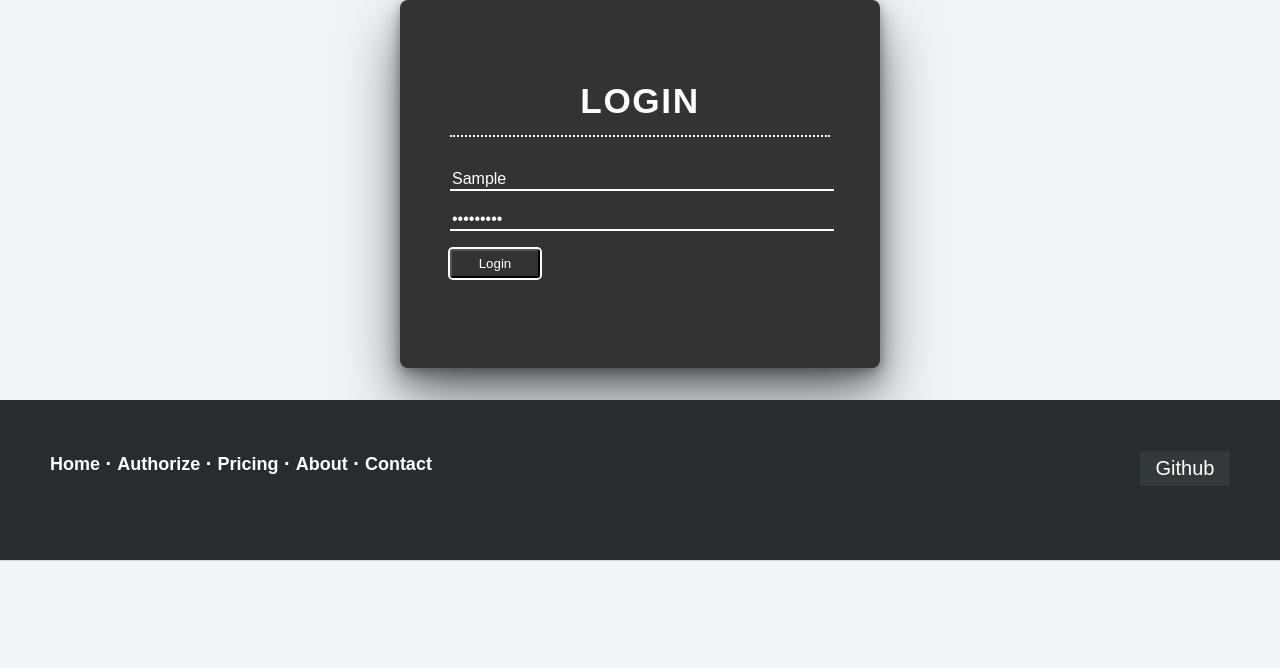
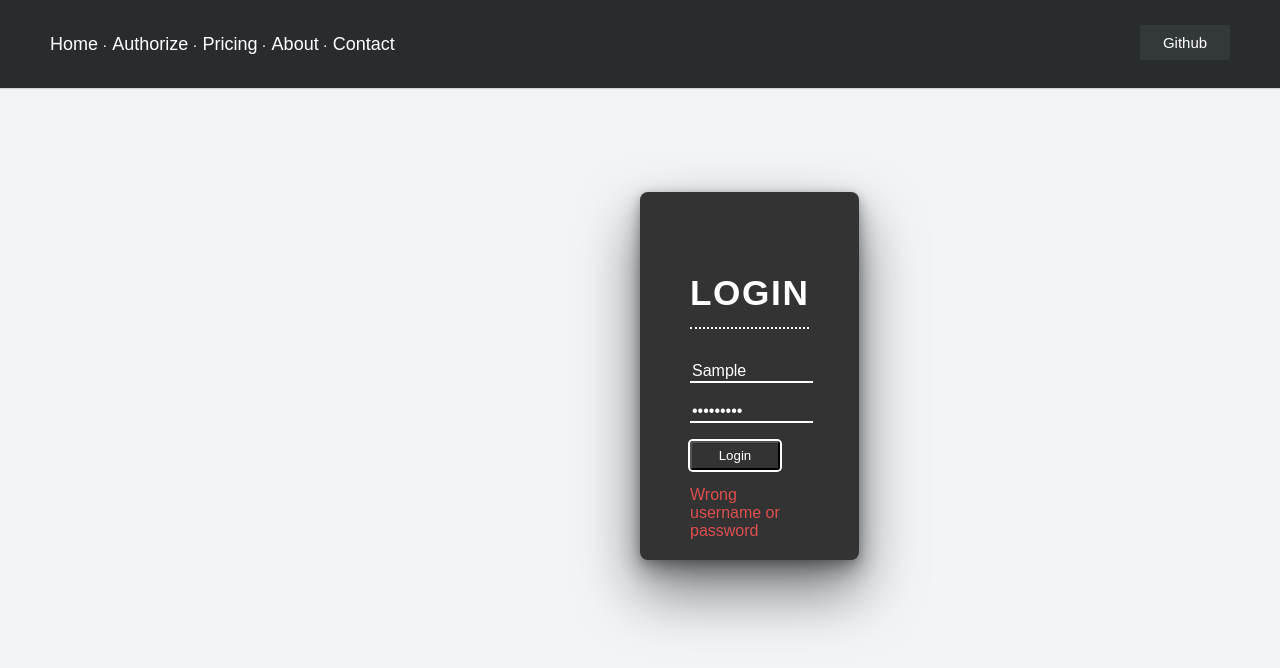
Before and after one commit to hugescrub/cafe, a React (Create React App) app in the folder client/: page /authorize in a window 1280 px wide. Both pictures are taken after typing "Sample", "Sample123" into the empty fields and a click on the button "Login". Shown: the top 668 px of the page. Built offline with nearby package versions, Linux system fonts and the light colour scheme; no server answers.

Commit message:
Login page additions, styles fixes

```diff
--- a/client/src/components/login/Login.css
+++ b/client/src/components/login/Login.css
@@ -1,4 +1,7 @@
   .body {
+    margin: 12rem;
+    margin-right: 15rem;
+    margin-left: 15rem;
     font-family: Assistant, sans-serif;
     display: flex;
     height: 25rem;
--- a/client/src/components/login/Login.js
+++ b/client/src/components/login/Login.js
@@ -1,28 +1,22 @@
-import React, { useState } from "react";
+import React, { useState, useEffect } from "react";
 import "./Login.css";
 
 export default function Login() {
   const [Login, setLogin] = useState([]);
+  const [requestFailed, setRequestFailed] = useState(false);
 
   const [username, setUsername] = useState("");
   const [password, setPassword] = useState("");
   const onUsernameChange = (e) => setUsername(e.target.value);
   const onPasswordChange = (e) => setPassword(e.target.value);
 
-  /*
-  * Use for accessing protected endpoint later
-  * TODO: delete comment
-  *
-  const requestOptions = {
-    method: "POST",
-    headers: {
-      "Content-Type": "application/json",
-      Authorization: "Basic " + btoa(`${username}:${password}`)
-    },
-    body: JSON.stringify(data)
-  };
-  *
-  */
+  const errorMessage = () => {
+    if(requestFailed){
+      return(
+        <p>{"Wrong username or password"}</p>
+      )
+    }
+  }
 
   const handleLogin = (e) => {
     e.preventDefault();
@@ -33,12 +27,31 @@ export default function Login() {
       body: JSON.stringify(data),
     };
     fetch("http://localhost:8080/auth/login", requestOptions)
-      .then((res) => res.json())
+      .then((res) => {
+        if (!res.ok) {
+          throw new Error(res.status);
+        } else {
+          setRequestFailed(false);
+          return res.json();
+        }
+      })
       .then((res) => {
         console.log(res);
         setLogin(res);
+      })
+      .catch((error) => {
+        console.log("error: " + error);
+        setRequestFailed(true);
       });
   };
+
+  const persistData = () => {
+    localStorage.getItem('data');
+  }
+
+  useEffect(() => {
+    localStorage.setItem('data', JSON.stringify(btoa(`${username}:${password}`)));
+  }, [requestFailed, persistData]);
 
   return (
     <div className="body">
@@ -49,6 +62,7 @@ export default function Login() {
         <div className="form">
           <form>
             <input
+              name="username"
               type="text"
               placeholder="Username"
               className="text"
@@ -58,6 +72,7 @@ export default function Login() {
               required
             />
             <input
+              name="password"
               type="password"
               placeholder="••••••••••••••"
               className="password"
@@ -68,9 +83,12 @@ export default function Login() {
             <button className="btn-login" id="do-login" onClick={handleLogin}>
               Login
             </button>
+            {errorMessage()}
           </form>
         </div>
       </section>
     </div>
   );
 }
+
+// <p>{requestFailed ? "Wrong username or password" : "Logged in successfully!"}</p>
--- a/client/src/index.css
+++ b/client/src/index.css
@@ -73,7 +73,6 @@ p::first-letter {
 }
 
 .btn-container {
-  margin-bottom: 4rem;
   display: flex;
   justify-content: center;
 }
@@ -134,10 +133,13 @@ p::first-letter {
 }
 
 footer-section {
+  position: fixed;
+  top: 0;
+  left: 0;
   width: 100%;
   display: inline-block;
   background: #ccc;
-  height: 10rem;
+  height: 5.5rem;
   text-align: center;
   font-size: 22px;
   font-weight: 700;
@@ -151,7 +153,7 @@ footer-section {
   width: 100%;
   text-align: left;
   font: normal 16px sans-serif;
-  padding: 45px 50px;
+  padding: 28px 50px;
 }
 
 .footer-distributed .footer-left p {
@@ -162,11 +164,9 @@ footer-section {
 
 .footer-distributed p.footer-links {
   font-size: 18px;
-  font-weight: bold;
   text-transform: capitalize;
   color: #ffffff;
   margin: 0 0 10px;
-  padding: 0;
   transition: ease .25s;
 }
 
@@ -180,7 +180,7 @@ footer-section {
 
 .footer-distributed .footer-links a:before {
   content: '\00a0 ·';
-  font-size: 20px;
+  font-size: 15px;
   left: 0;
   color: #fff;
   display: inline-block;
@@ -201,9 +201,10 @@ footer-section {
   display: inline-block;
   width: 90px;
   height: 35px;
+  margin-top: -10px;
   background-color: #33383b;
   border-radius: 2px;
-  font-size: 20px;
+  font-size: 15px;
   color: #ffffff;
   text-align: center;
   line-height: 35px;
@@ -334,3 +335,7 @@ footer-section {
 .table tbody tr:last-of-type {
     border-bottom: 2px solid #4f545c;
 }
+
+.menu-section-wrapper {
+  margin-top: 2rem;
+}
```
